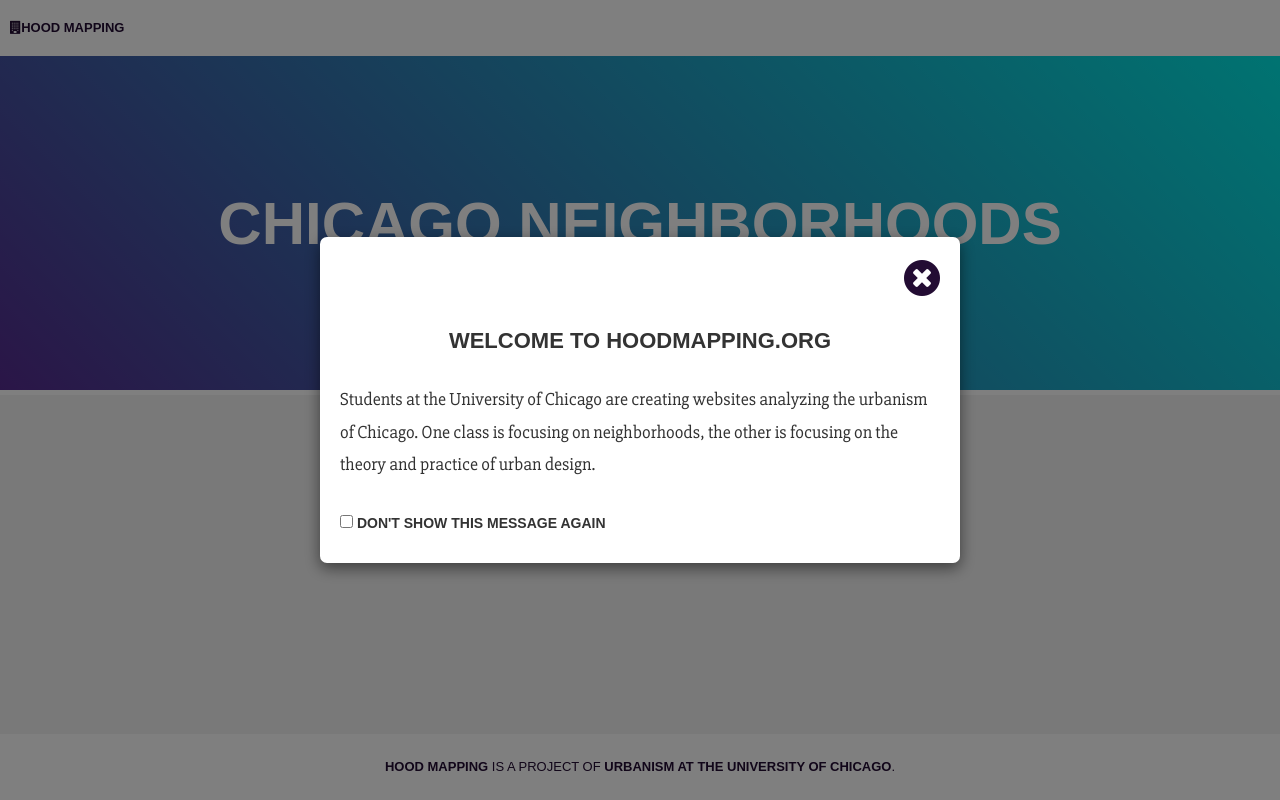
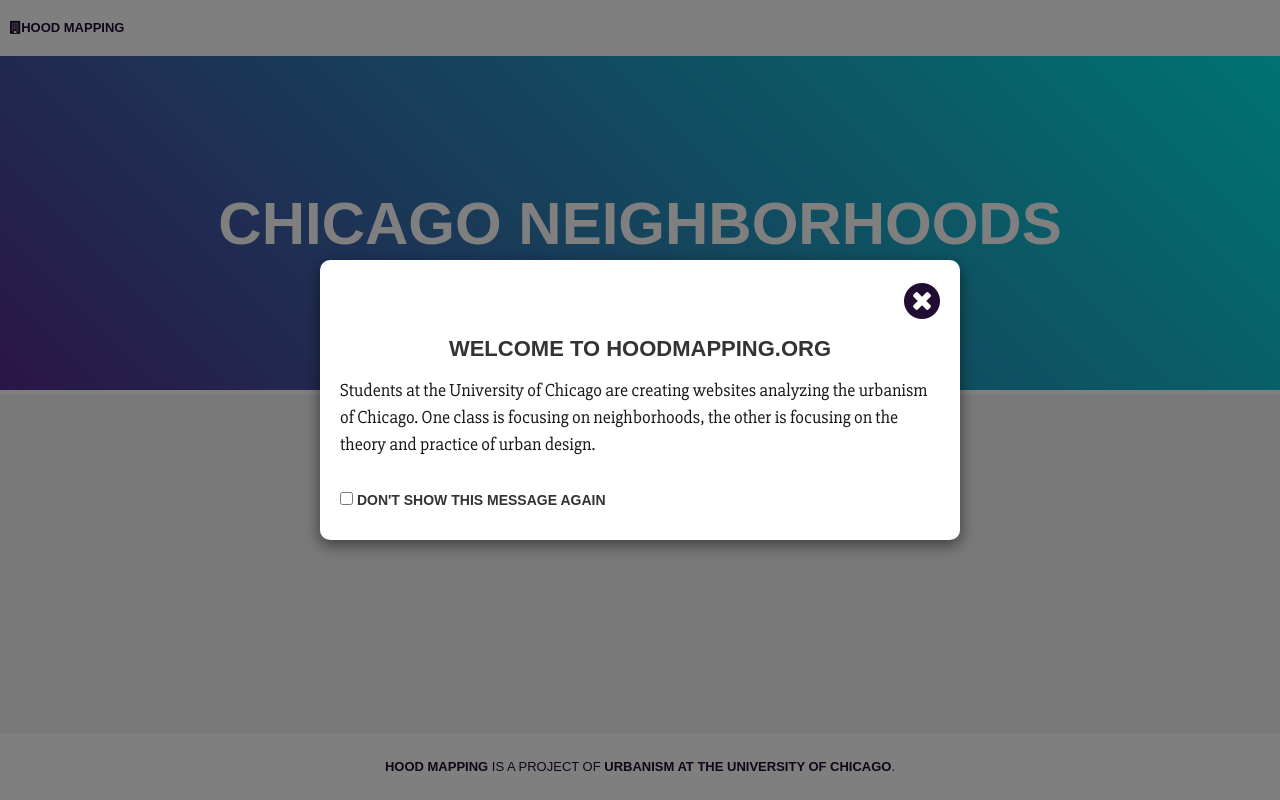
Before and after one commit to NiJeLorg/Chicago-Neighborhoods, a Django app: template uchicago/neighborhoods/templates/neighborhoods/landing_page.html in a window 1280 px wide. Run offline with Django 3.2, Linux system fonts and the light colour scheme; the template is opened without the code that fills it, so the values that code supplies are empty; some libraries are stand-ins or nearby versions.

Commit message:
update some minor css

```diff
--- a/uchicago/neighborhoods/static/neighborhoods/css/main.css
+++ b/uchicago/neighborhoods/static/neighborhoods/css/main.css
@@ -118,16 +118,14 @@ body {
 
 .modal .modal-content {
     border: 0;
-    padding: 20px;
-    padding-top: 20px;
-    padding-bottom: 60px;
-    border-radius: 7px;
+    padding: 30px 30px 60px 30px;
+    border-radius: 10px;
 }
 
 .modal .modal-header {
     padding: 0px;
     border-bottom: 0px;
-    margin: 20px 0;
+    margin: 5px 0;
     text-transform: uppercase;
 }
 
@@ -148,9 +146,10 @@ body {
 .modal-body .block-paragraph .rich-text,
 .modal-body p {
     font-family: 'Slabo 27px', serif;
-    opacity: .8;
+    opacity: .9;
     color: #000;
     font-size: 18px;
+    line-height: 1.5em;
 }
 
 /* .modal-body p {
--- a/uchicago/neighborhoods/templates/neighborhoods/chicago_neighborhoods.html
+++ b/uchicago/neighborhoods/templates/neighborhoods/chicago_neighborhoods.html
@@ -38,7 +38,7 @@
     </div>
 </div>
 <div class="modal fade neighborhood-component" id="socialMixModal" tabindex="-1" role='dialog' aria-labelledby='socialMixModalLabel'>
-    <div class="modal-dialog vertical-align-center" role='document'>
+    <div class="modal-dialog modal-lg vertical-align-center" role='document'>
         <div class="modal-content">
             <div class="close-modal">
                 <div class="close-modal-icon">
```
